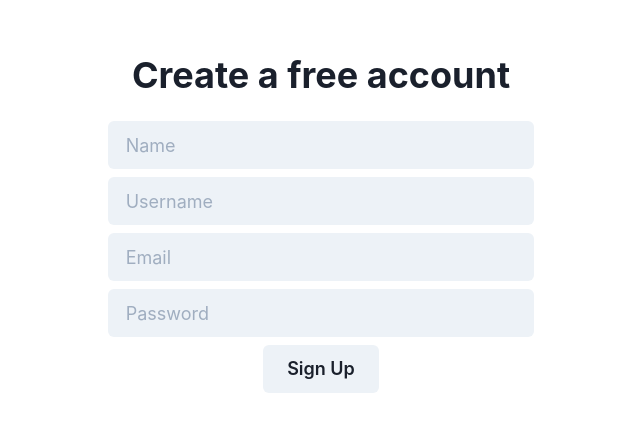
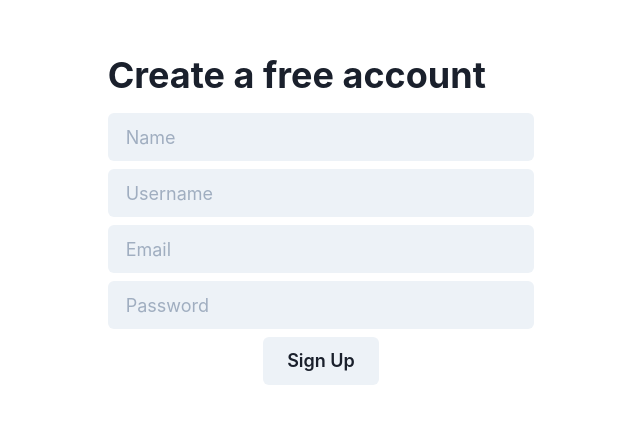
Before and after one commit to adityaprabhat01/bug-tracker-frontend, a React (Create React App) app: page /signup in a window 1280 px wide. Shown: the part 146-578 px from the top of the page, without its empty margins (319-959 px from the left). Built offline with nearby package versions, Linux system fonts and the light colour scheme.

Commit message:
Formik set up

```diff
--- a/package.json
+++ b/package.json
@@ -14,6 +14,7 @@
     "@types/react": "^17.0.38",
     "@types/react-dom": "^17.0.11",
     "@types/react-redux": "^7.1.22",
+    "formik": "^2.2.9",
     "framer-motion": "^5.6.0",
     "react": "^17.0.2",
     "react-dom": "^17.0.2",
@@ -22,7 +23,8 @@
     "react-scripts": "5.0.0",
     "redux": "^4.1.2",
     "typescript": "^4.5.5",
-    "web-vitals": "^2.1.4"
+    "web-vitals": "^2.1.4",
+    "yup": "^0.32.11"
   },
   "scripts": {
     "start": "react-scripts start",
--- a/src/components/Auth/Form/ButtonForm.tsx
+++ b/src/components/Auth/Form/ButtonForm.tsx
@@ -8,7 +8,7 @@ const ButtonForm = (props: Props) => {
   const { message } = props
   return (
     <>
-      <Button size={"lg"}>
+      <Button size={"lg"} type="submit">
         {message}
       </Button>
     </>
--- a/src/components/Auth/Form/InputForm.tsx
+++ b/src/components/Auth/Form/InputForm.tsx
@@ -1,14 +1,18 @@
 import { Input } from '@chakra-ui/react'
+import { useField } from 'formik'
 
 interface Props {
-  message: string
+  message: string,
+  name: string
 }
 
 const InputForm = (props: Props) => {
-  const { message } = props;
+  const { message, name } = props;
+  const [field, meta] = useField(name)
+
   return (
     <>
-      <Input placeholder={message} variant="filled" size={"lg"} />
+      <Input placeholder={message} {...field} meta={meta} variant="filled" size={"lg"} />
     </>
   )
 }
--- a/src/components/Auth/Login.tsx
+++ b/src/components/Auth/Login.tsx
@@ -1,20 +1,44 @@
 import { Grid, VStack, GridItem, Heading } from "@chakra-ui/react";
+import { Form, Formik } from "formik";
 import ButtonForm from "./Form/ButtonForm";
 import InputForm from "./Form/InputForm";
 
+interface InitialValuesInterface {
+  email: string,
+  password: string
+}
+
 const Login: React.FC = () => {
+  const initialValues = {
+    email: '',
+    password: ''
+  }
+
+  function handleSubmit(values: InitialValuesInterface, fn: Function) {
+    console.log(values);
+  }
+
   return (
     <>
-      <Grid templateColumns="repeat(6, 1fr)">
-        <GridItem colStart={3} colEnd={5} mt={"200px"}>
-          <VStack>
-            <Heading mb={4} as="h2" size="xl">
-              Login to Bug Tracker
-            </Heading>
-            <InputForm message="Email" />
-            <InputForm message="Password" />
-            <ButtonForm message="Login" />
-          </VStack>
+      <Grid templateColumns="repeat(9, 1fr)">
+        <GridItem colStart={4} colEnd={7} mt={"200px"}>
+          <Heading alignContent={"center"} mb={4} as="h2" size="xl">
+            Log into your account
+          </Heading>
+          <Formik
+            initialValues={initialValues}
+            onSubmit={(values, { setSubmitting }) => {
+              handleSubmit(values, setSubmitting);
+            }}
+          >
+            <Form>
+              <VStack>
+                <InputForm message="Email" name="email" />
+                <InputForm message="Password" name="password" />
+                <ButtonForm message="LogIn" />
+              </VStack>
+            </Form>
+          </Formik>
         </GridItem>
       </Grid>
     </>
--- a/src/components/Auth/SignUp.tsx
+++ b/src/components/Auth/SignUp.tsx
@@ -1,22 +1,51 @@
 import { Grid, GridItem, Heading, VStack } from "@chakra-ui/react";
+import { Form, Formik } from "formik";
+
 import ButtonForm from "./Form/ButtonForm";
 import InputForm from "./Form/InputForm";
 
+interface InitialValuesInterface {
+  name: string;
+  username: string;
+  email: string;
+  password: string;
+}
+
 const SignUp: React.FC = () => {
+  const initialValues = {
+    name: "",
+    username: "",
+    email: "",
+    password: "",
+  };
+
+  function handleSubmit(values: InitialValuesInterface, fn: Function) {
+    console.log(values);
+  }
+
   return (
     <>
-      <Grid templateColumns="repeat(6, 1fr)">
-        <GridItem colStart={3} colEnd={5} mt={"200px"}>
-          <VStack>
-            <Heading mb={4} as="h2" size="xl">
-              Create a free account
-            </Heading>
-            <InputForm message="Name" />
-            <InputForm message="Username" />
-            <InputForm message="Email" />
-            <InputForm message="Password" />
-            <ButtonForm message="Sign Up" />
-          </VStack>
+      <Grid templateColumns="repeat(9, 1fr)">
+        <GridItem colStart={4} colEnd={7} mt={"200px"}>
+          <Heading alignContent={"center"} mb={4} as="h2" size="xl">
+            Create a free account
+          </Heading>
+          <Formik
+            initialValues={initialValues}
+            onSubmit={(values, { setSubmitting }) => {
+              handleSubmit(values, setSubmitting);
+            }}
+          >
+            <Form>
+              <VStack>
+                <InputForm message="Name" name="name" />
+                <InputForm message="Username" name="username" />
+                <InputForm message="Email" name="email" />
+                <InputForm message="Password" name="password" />
+                <ButtonForm message="Sign Up" />
+              </VStack>
+            </Form>
+          </Formik>
         </GridItem>
       </Grid>
     </>
```
Also changed, not shown: 1 other file (tests, documents, lock files or other folders).
